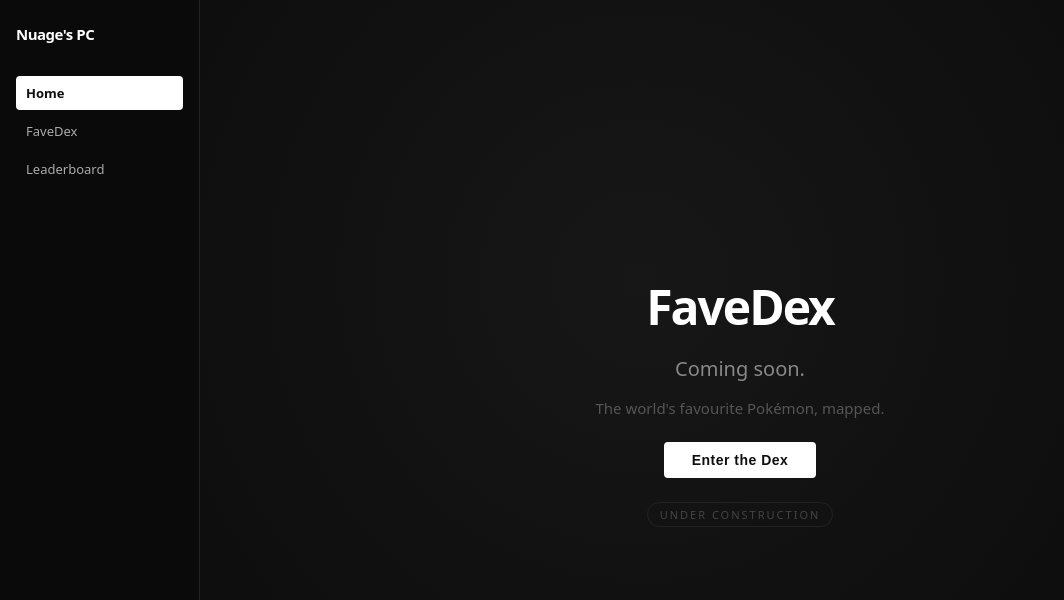
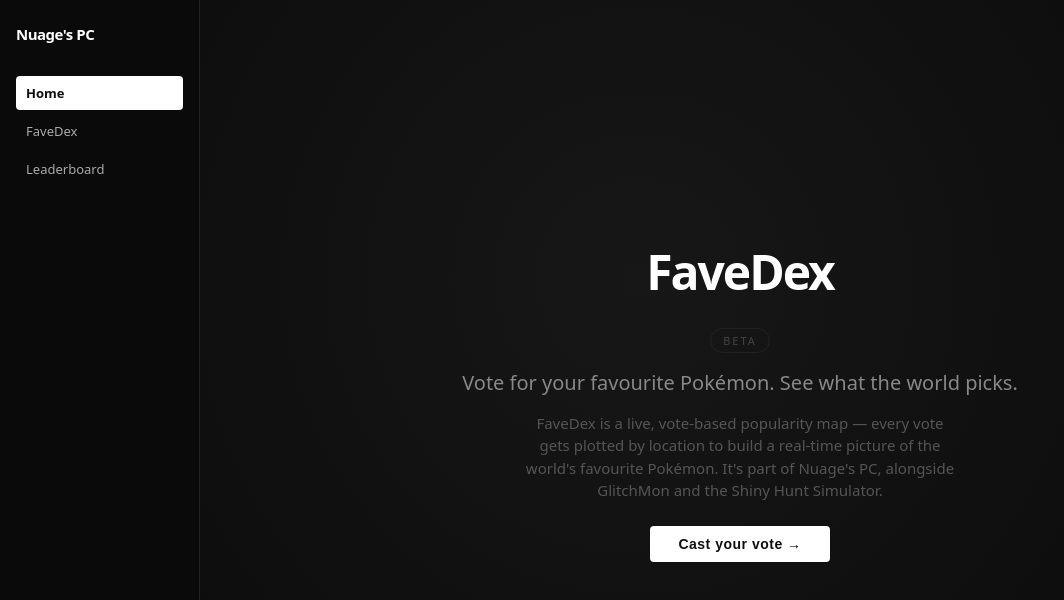
Before and after one commit to nuageuk/FaveDex, a React (Vite) app: page / in a window 1280 px wide. Shown: the top 600 px of the page, without its empty margins (0-1064 px from the left). Built offline with nearby package versions, Linux system fonts and the light colour scheme; what bad-words would draw is missing.

Commit message:
feat: update landing page with beta badge, project description, and CTA

```diff
--- a/src/pages/Landing.jsx
+++ b/src/pages/Landing.jsx
@@ -7,12 +7,16 @@
   return (
     <div className="container">
       <div className="logo">FaveDex</div>
-      <h1>Coming soon.</h1>
-      <p>The world's favourite Pokémon, mapped.</p>
+      <div className="badge">Beta</div>
+      <h1>Vote for your favourite Pokémon. See what the world picks.</h1>
+      <p style={{ maxWidth: '440px', lineHeight: 1.5 }}>
+        FaveDex is a live, vote-based popularity map — every vote gets plotted by location to build a
+        real-time picture of the world's favourite Pokémon. It's part of Nuage&apos;s PC, alongside
+        GlitchMon and the Shiny Hunt Simulator.
+      </p>
       <button className="enter-btn" onClick={() => navigate('/dex')}>
-        Enter the Dex
+        Cast your vote →
       </button>
-      <div className="badge">Under construction</div>
     </div>
   )
 }
```
